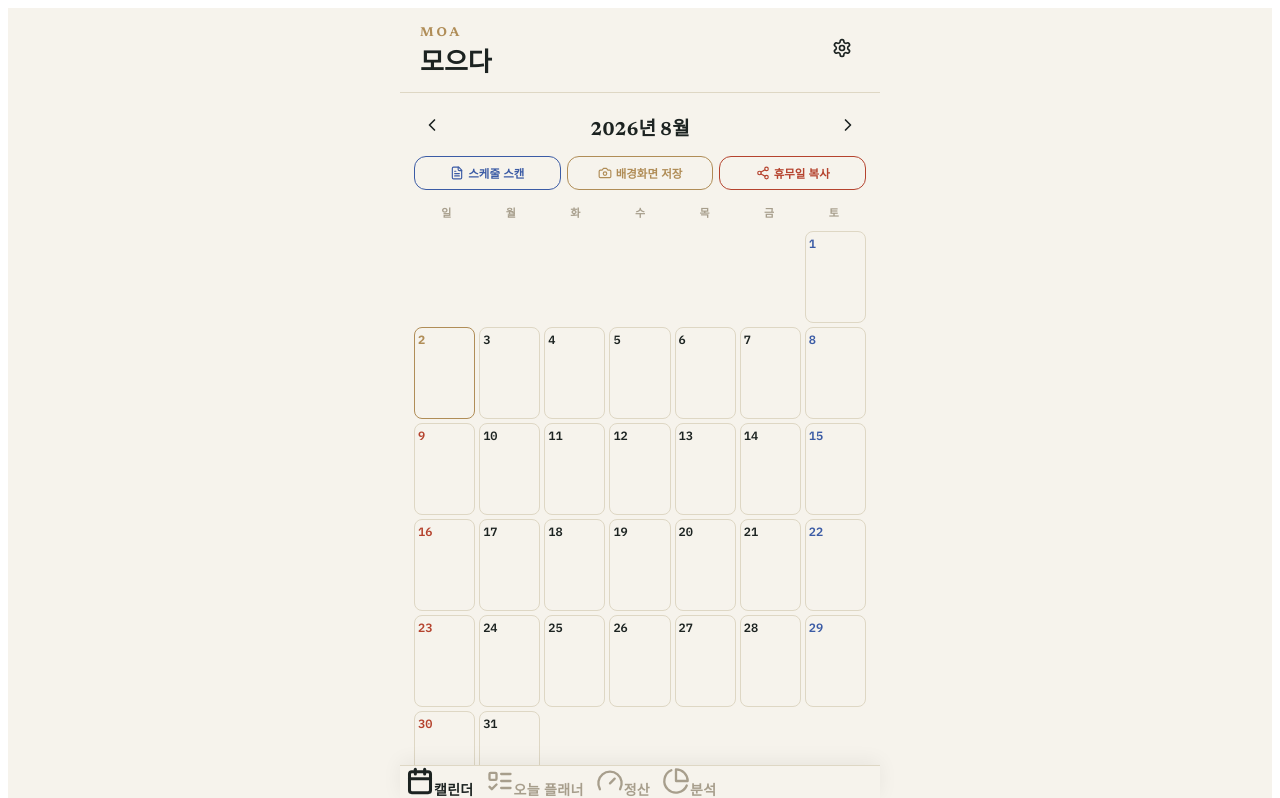
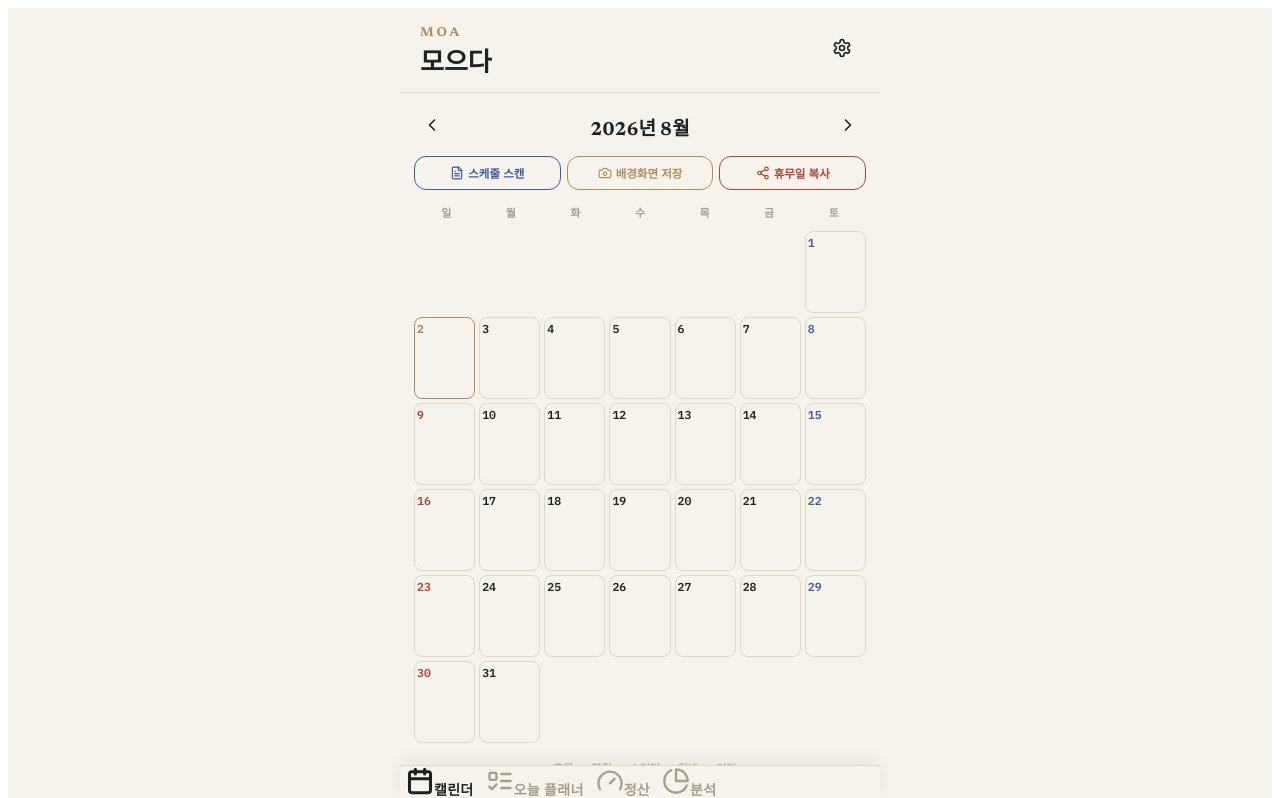
Before and after one commit to rla2134512-ux/moa-ledger1, a React (Vite) app: page / in a window 1280 px wide. Shown: the top 798 px of the page. Built offline with nearby package versions, Linux system fonts and the light colour scheme.

Commit message:
Update App.jsx

```diff
--- a/src/App.jsx
+++ b/src/App.jsx
@@ -1142,7 +1142,7 @@ function InstallBanner() {
   );
 }
 
-// ---------- CalendarView (모바일 화면 레이아웃 최적화) ----------
+// ---------- CalendarView (기존 칸 고정 크기 유지 + 복수 매장 및 시간 비율 완벽 맞춤) ----------
 function CalendarView({ year, month, changeMonth, daysData, onSelectDay, onSaveWallpaper, onCopyOffDays, onOpenImportModal, customLabels = [], customShifts = {} }) {
   const dim = daysInMonth(year, month);
   const fw = firstWeekday(year, month);
@@ -1180,7 +1180,7 @@ function CalendarView({ year, month, changeMonth, daysData, onSelectDay, onSaveW
 
       <div style={{ display: "grid", gridTemplateColumns: "repeat(7,1fr)", gap: 4, width: "100%", boxSizing: "border-box" }}>
         {cells.map((d, i) => {
-          if (d === null) return <div key={i} style={{ minHeight: 92 }} />;
+          if (d === null) return <div key={i} style={{ height: 82 }} />;
           const dk = pad2(d);
           const dayObj = daysData[dk];
           const work = dayObj ? (dayObj.entries || []).filter((e) => e.shift) : [];
@@ -1190,35 +1190,36 @@ function CalendarView({ year, month, changeMonth, daysData, onSelectDay, onSaveW
 
           return (
             <button key={i} onClick={() => onSelectDay(d)} className="cell-tap" style={{
-              minHeight: 92, width: "100%", boxSizing: "border-box",
+              height: 82, width: "100%", boxSizing: "border-box", overflow: "hidden",
               border: conflict ? `1.6px solid ${EXPENSE}` : isToday(d) ? `1.6px solid ${GOLD}` : `1px solid ${PAPER_LINE}`,
               borderRadius: 8, background: hasContent ? "#FCFAF5" : "transparent", display: "flex", flexDirection: "column",
-              alignItems: "flex-start", justifyContent: "flex-start", padding: "4px 3px", position: "relative", textAlign: "left",
+              alignItems: "flex-start", justifyContent: "flex-start", padding: "3px 2px", position: "relative", textAlign: "left",
             }}>
               <div style={{ display: "flex", alignItems: "center", justifyContent: "space-between", width: "100%" }}>
-                <span className="mono" style={{ fontSize: 12, fontWeight: isToday(d) ? 700 : 600, color: isToday(d) ? GOLD : (wd === 0 ? EXPENSE : wd === 6 ? INDIGO : INK) }}>
+                <span className="mono" style={{ fontSize: 11.5, fontWeight: isToday(d) ? 700 : 600, color: isToday(d) ? GOLD : (wd === 0 ? EXPENSE : wd === 6 ? INDIGO : INK) }}>
                   {d}
                 </span>
-                {dayObj?.label && <span style={{ width: 5, height: 5, borderRadius: 5, background: labelColorOf(dayObj.label, customLabels), flexShrink: 0 }} />}
+                {dayObj?.label && <span style={{ width: 4.5, height: 4.5, borderRadius: 4.5, background: labelColorOf(dayObj.label, customLabels), flexShrink: 0 }} />}
               </div>
 
-              <div style={{ marginTop: 2, width: "100%", lineHeight: 1.15, wordBreak: "break-all" }}>
+              {/* ✅ [비율 최적화] 칸 크기 고정 상태에서 글자/시간이 비율에 맞게 쏙 들어가도록 폰트 축소 및 줄바꿈 제어 */}
+              <div style={{ marginTop: 1, width: "100%", lineHeight: 1.1, wordBreak: "break-all" }}>
                 {conflict ? (
-                  <div style={{ fontSize: 9.5, fontWeight: 700, color: EXPENSE }}>⚠️ 중복출근</div>
+                  <div style={{ fontSize: 9, fontWeight: 700, color: EXPENSE }}>⚠️ 중복출근</div>
                 ) : work.length > 0 ? (
-                  <div style={{ display: "flex", flexDirection: "column", gap: 2 }}>
+                  <div style={{ display: "flex", flexDirection: "column", gap: 1.5 }}>
                     {work.map((wItem, wIdx) => {
                       const sInfo = combinedShiftInfo[wItem.shift];
                       return (
-                        <div key={wItem.id || wIdx} style={{ fontSize: 9, borderBottom: wIdx < work.length - 1 ? `1px dashed ${PAPER_LINE}` : "none", paddingBottom: 2 }}>
-                          <div style={{ fontWeight: 600, color: storeColor(wItem.category), whiteSpace: "nowrap", overflow: "hidden", textOverflow: "ellipsis" }}>
+                        <div key={wItem.id || wIdx} style={{ fontSize: 8.5, borderBottom: wIdx < work.length - 1 ? `1px dashed ${PAPER_LINE}` : "none", paddingBottom: 1.5 }}>
+                          <div style={{ fontWeight: 600, color: storeColor(wItem.category), whiteSpace: "nowrap", overflow: "hidden", textOverflow: "ellipsis", fontSize: 8.5 }}>
                             {wItem.category}
                           </div>
-                          <div className="mono" style={{ fontWeight: 700, color: sInfo?.color || INK, fontSize: 9 }}>
+                          <div className="mono" style={{ fontWeight: 700, color: sInfo?.color || INK, fontSize: 8.5 }}>
                             {sInfo?.label || wItem.shift}
                           </div>
                           {sInfo?.time && (
-                            <div className="mono" style={{ fontSize: 7.5, color: MUTED, whiteSpace: "pre-line", lineHeight: 1.05, marginTop: 0.5 }}>
+                            <div className="mono" style={{ fontSize: 7, color: MUTED, whiteSpace: "pre-line", lineHeight: 1.0, transform: "scale(0.95)", transformOrigin: "left" }}>
                               {sInfo.time}
                             </div>
                           )}
@@ -1228,8 +1229,8 @@ function CalendarView({ year, month, changeMonth, daysData, onSelectDay, onSaveW
                   </div>
                 ) : dayObj?.label ? (
                   <>
-                    <div style={{ fontSize: 9.5, fontWeight: 600, color: labelColorOf(dayObj.label, customLabels), whiteSpace: "nowrap", overflow: "hidden", textOverflow: "ellipsis" }}>{dayObj.label}</div>
-                    {dayObj.memo && <div style={{ fontSize: 8.5, color: MUTED, whiteSpace: "nowrap", overflow: "hidden", textOverflow: "ellipsis" }}>{dayObj.memo}</div>}
+                    <div style={{ fontSize: 9, fontWeight: 600, color: labelColorOf(dayObj.label, customLabels), whiteSpace: "nowrap", overflow: "hidden", textOverflow: "ellipsis" }}>{dayObj.label}</div>
+                    {dayObj.memo && <div style={{ fontSize: 8, color: MUTED, whiteSpace: "nowrap", overflow: "hidden", textOverflow: "ellipsis" }}>{dayObj.memo}</div>}
                   </>
                 ) : null}
               </div>
```
